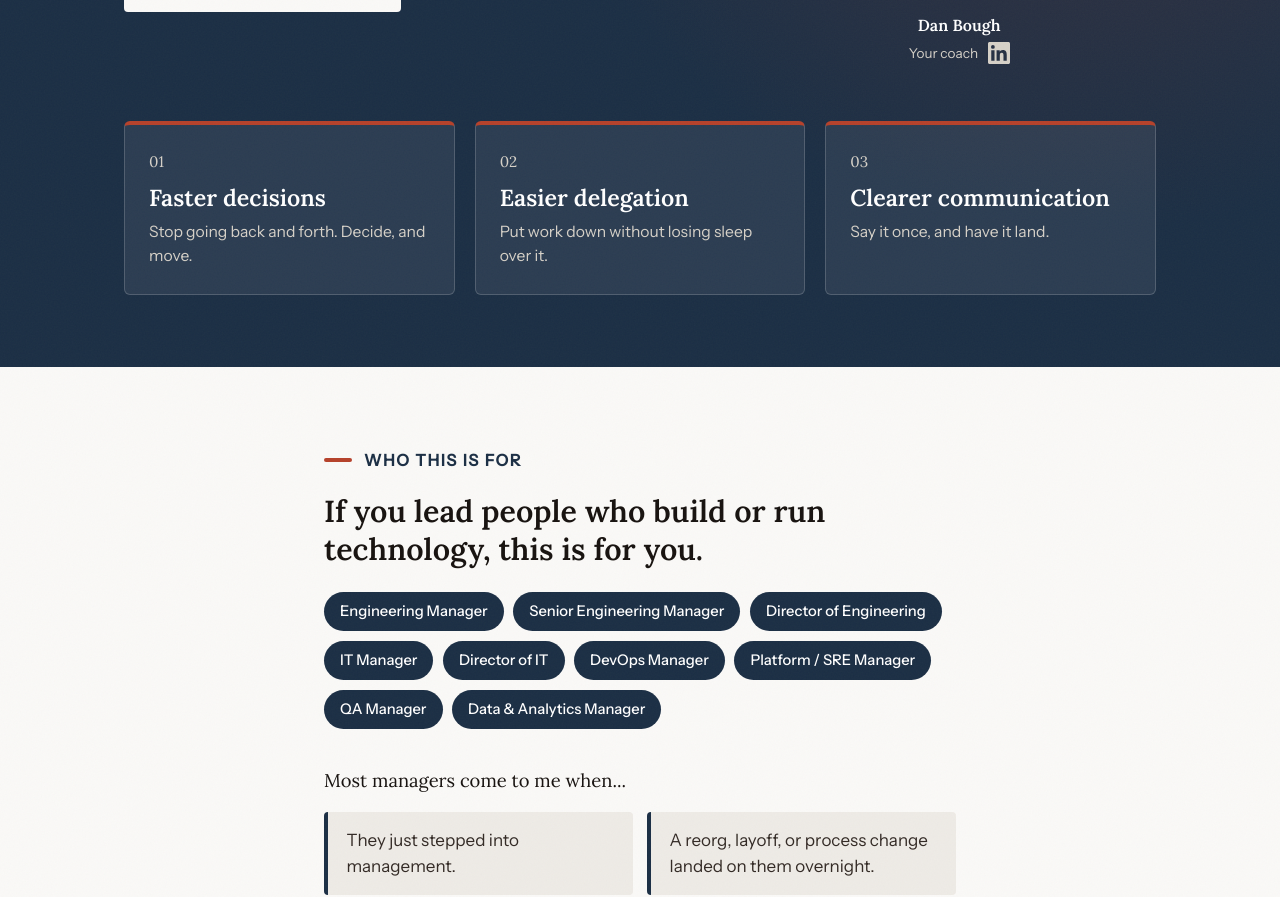
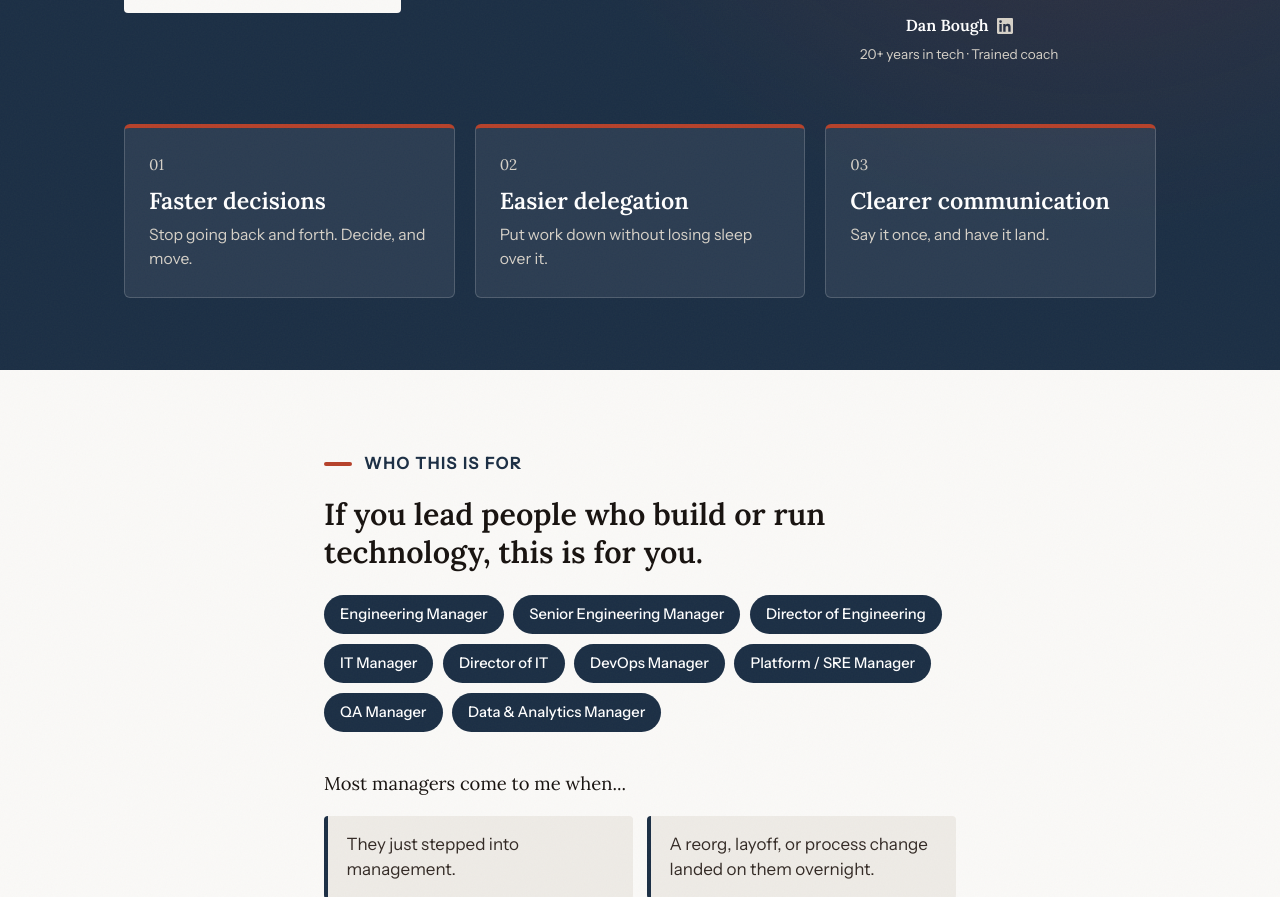
Before and after one commit to dbough/completely-human-coaching-com, a Jekyll site: the page built from tech-managers/index.html, in a window 1280 px wide and 1400 px high, cut to the strip 503-1400 px from the top of the window. Built offline with Jekyll 4.4.1, drawn with Linux system fonts in a browser that asks for light colours.

Commit message:
Put smaller LinkedIn icon beside name; restore credentials line
Co-Authored-By: Claude Sonnet 5.5 <noreply@anthropic.com>

```diff
--- a/tech-managers/index.html
+++ b/tech-managers/index.html
@@ -30,10 +30,10 @@ og_image: "https://completelyhumancoaching.com/og-image.png"
           <img src="/dan-bough.png" alt="Dan Bough" width="1254" height="1254" />
         </div>
         <p class="hero-photo-caption">
-          <span class="hero-photo-name">Dan Bough</span>
-          <span class="hero-photo-role"><span class="hero-photo-title">Your coach</span><a class="hero-linkedin" href="https://www.linkedin.com/in/dan-bough/" target="_blank" rel="noopener" aria-label="Dan Bough on LinkedIn">
-            <svg viewBox="0 0 24 24" width="22" height="22" fill="currentColor" aria-hidden="true" focusable="false"><path d="M20.45 20.45h-3.56v-5.57c0-1.33-.03-3.04-1.85-3.04-1.86 0-2.14 1.45-2.14 2.94v5.67H9.35V9h3.41v1.56h.05c.48-.9 1.64-1.85 3.37-1.85 3.6 0 4.27 2.37 4.27 5.46v6.28zM5.34 7.43a2.06 2.06 0 1 1 0-4.12 2.06 2.06 0 0 1 0 4.12zM7.12 20.45H3.56V9h3.56v11.45zM22.22 0H1.77C.79 0 0 .77 0 1.73v20.54C0 23.23.79 24 1.77 24h20.45c.98 0 1.78-.77 1.78-1.73V1.73C24 .77 23.2 0 22.22 0z"/></svg>
+          <span class="hero-photo-namerow"><span class="hero-photo-name">Dan Bough</span><a class="hero-linkedin" href="https://www.linkedin.com/in/dan-bough/" target="_blank" rel="noopener" aria-label="Dan Bough on LinkedIn">
+            <svg viewBox="0 0 24 24" width="16" height="16" fill="currentColor" aria-hidden="true" focusable="false"><path d="M20.45 20.45h-3.56v-5.57c0-1.33-.03-3.04-1.85-3.04-1.86 0-2.14 1.45-2.14 2.94v5.67H9.35V9h3.41v1.56h.05c.48-.9 1.64-1.85 3.37-1.85 3.6 0 4.27 2.37 4.27 5.46v6.28zM5.34 7.43a2.06 2.06 0 1 1 0-4.12 2.06 2.06 0 0 1 0 4.12zM7.12 20.45H3.56V9h3.56v11.45zM22.22 0H1.77C.79 0 0 .77 0 1.73v20.54C0 23.23.79 24 1.77 24h20.45c.98 0 1.78-.77 1.78-1.73V1.73C24 .77 23.2 0 22.22 0z"/></svg>
           </a></span>
+          <span class="hero-photo-title">20+ years in tech &middot; Trained coach</span>
         </p>
       </div>
     </div>
--- a/tech-managers/style.css
+++ b/tech-managers/style.css
@@ -145,16 +145,11 @@ section h2 {
   margin-top: 0.15rem;
 }
 
-.hero-photo-role {
+.hero-photo-namerow {
   display: flex;
   align-items: center;
   justify-content: center;
-  gap: 0.6rem;
-  margin-top: 0.15rem;
-}
-
-.hero-photo-role .hero-photo-title {
-  margin-top: 0;
+  gap: 0.5rem;
 }
 
 .hero-linkedin {
```
